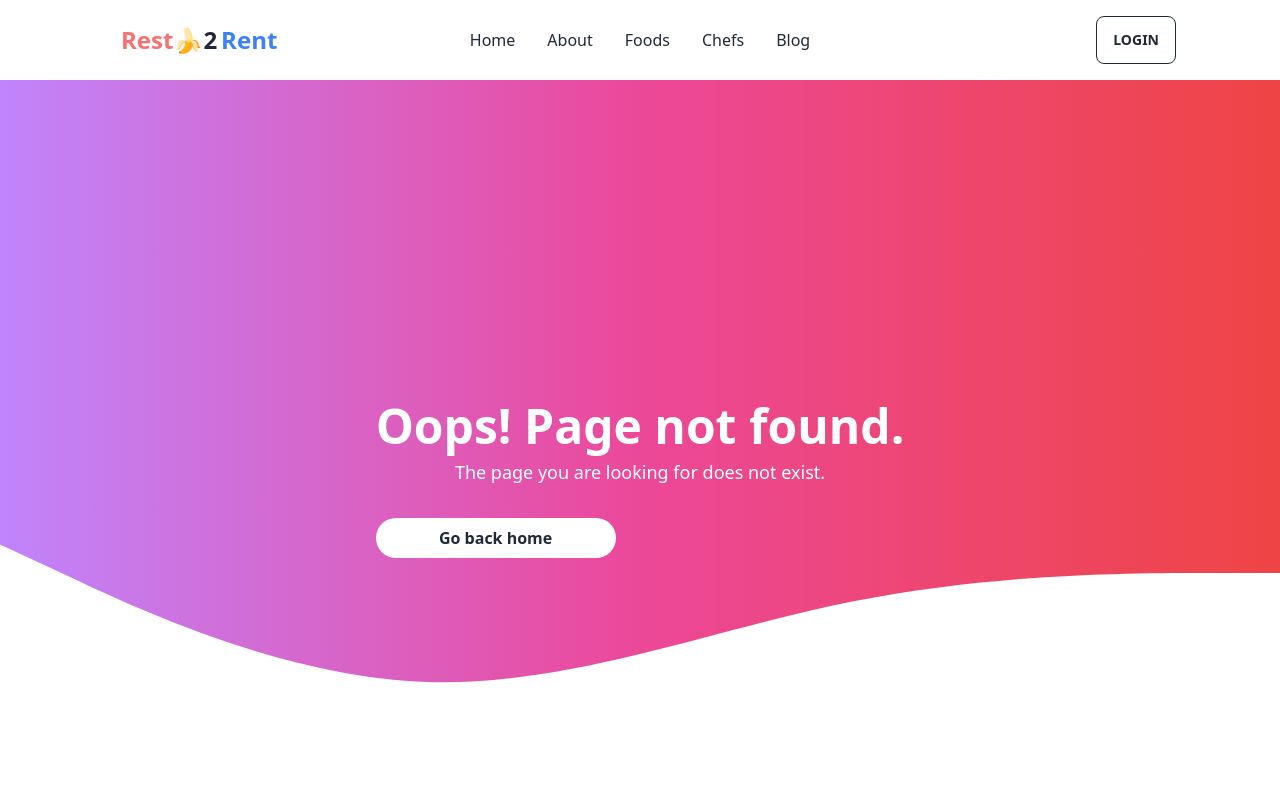
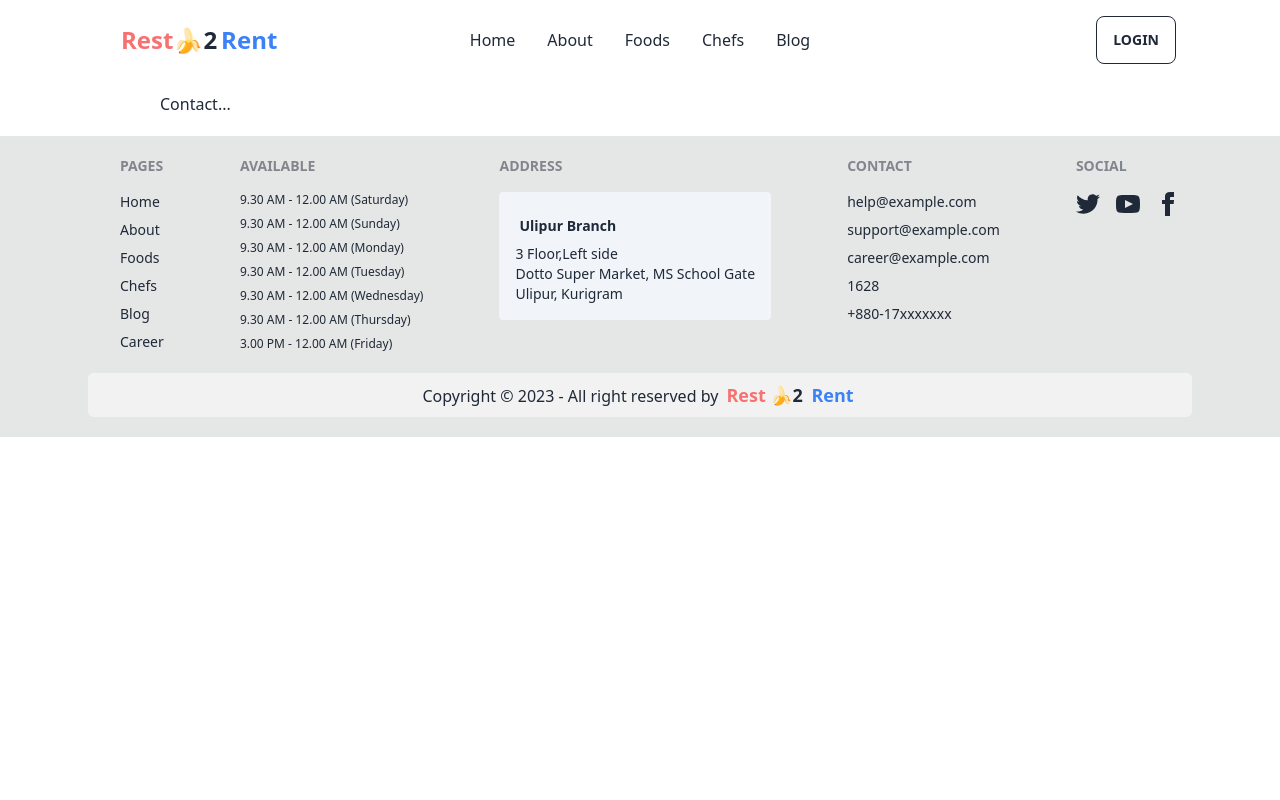
Before and after one commit to ataher-ali/chef-recipe-hunter-client, a React (Vite) app: page /Contact in a window 1280 px wide. Shown: the top 800 px of the page. Built offline with nearby package versions, Linux system fonts and the light colour scheme; no server answers.

Commit message:
profile update

```diff
--- a/src/Pages/Account/Profile/Profile.jsx
+++ b/src/Pages/Account/Profile/Profile.jsx
@@ -3,10 +3,10 @@ import { AuthContext } from '../../../Provider/AuthProvider';
 import { Link, useNavigate } from 'react-router-dom';
 
 const Profile = () => {
-    const { user,logOut ,photoURL } = useContext(AuthContext);
+    const { user,logOut ,} = useContext(AuthContext);
 
+    // const {providerId,screenName}=user.reloadUserInfo
     let navigate = useNavigate();
-
 console.log(user);
 
     return (
@@ -18,13 +18,14 @@ console.log(user);
     user?
     <div>
 
-            <div className="card card-side bg-base-100 shadow-xl border">
+            <div className="card card-side bg-base-100 shadow-xl border my-10">
               <figure className='lg:w-4/12 bg-green-400'><img src={user.photoURL} alt="Movie"/></figure>
               <div className="card-body lg:w-6/12">
                 <h2 className='text-xl font-bold  mt-2'> {user.displayName} </h2>
                 <h2 className='text-xl '>  {user.email} </h2>
                 <p>
-                    <span> User : {user.displayName}</span>
+                    <span> uid : {user.uid}</span> <br />
+                    <span> Photo URL: {user.photoURL}</span>
                 </p>
                 <div className="card-actions justify-end">
 
--- /dev/null
+++ b/src/Pages/Contact/Contact.jsx
@@ -0,0 +1,14 @@
+import React from 'react';
+
+const Contact = () => {
+    return (
+        <div>
+            <div className='lg:mx-40 my-5'>
+
+            Contact...
+            </div>
+        </div>
+    );
+};
+
+export default Contact;
--- a/src/main.jsx
+++ b/src/main.jsx
@@ -19,6 +19,7 @@ import Foods from './Pages/Home/Layouts/Foods/Foods.jsx';
 import Section_Chefs from './Pages/Home/Layouts/Chefs/Section_Chefs.jsx';
 import PrivateRoute from './routes/PrivateRoute.jsx';
 import Food_Info from './Pages/Home/Layouts/Foods/Food_Info.jsx';
+import Contact from './Pages/Contact/Contact.jsx';
 
 const router = createBrowserRouter([
   {
@@ -75,6 +76,10 @@ const router = createBrowserRouter([
         path:'/register',
         element: <Register></Register>
       },
+      {
+        path:'/Contact',
+        element: <Contact></Contact>
+      },
     ]
   },
 ]);
```
